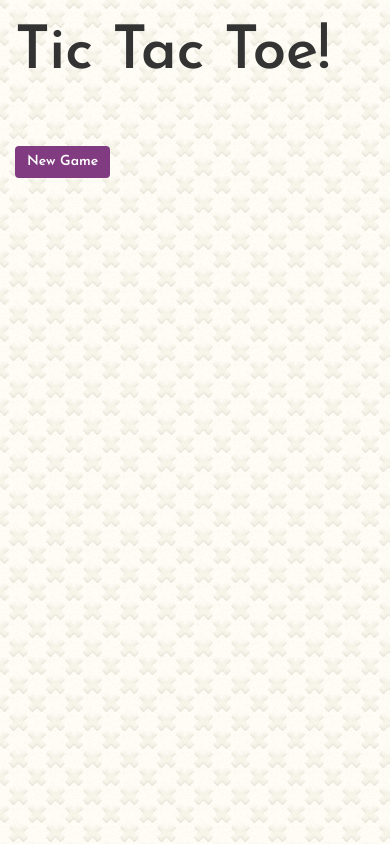
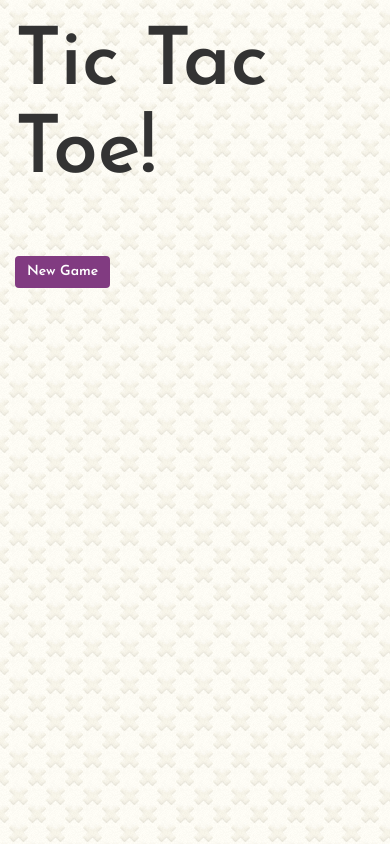
Before and after one commit to mwaggett/epicodus_javascript_tic-tac-toe, a plain HTML site: page index.html in a window 390 px wide. Drawn offline with Linux system fonts and the light colour scheme.

```diff
--- a/css/styles.css
+++ b/css/styles.css
@@ -3,14 +3,13 @@ body {
   font-family: 'Josefin Sans', sans-serif;
 }
 .title h1 {
-  font-size: 60px;
+  font-size: 80px;
 }
 .title {
   margin-bottom: 50px;
 }
 
 .container {
-  /*background-image: url("../img/elastoplast.png");*/
   min-height: 600px;
 }
 td {
@@ -35,3 +34,6 @@ td {
   border: none;
   color: white;
 }
+.col2 {
+  margin-top: -20px;
+}
--- a/index.html
+++ b/index.html
@@ -19,7 +19,7 @@
           </table>
           <span class="btn" id="new">New Game</span>
         </div>
-        <div class="col-md-6">
+        <div class="col-md-6 col2">
           <div id="player-turn">
           </div>
         </div>
```
